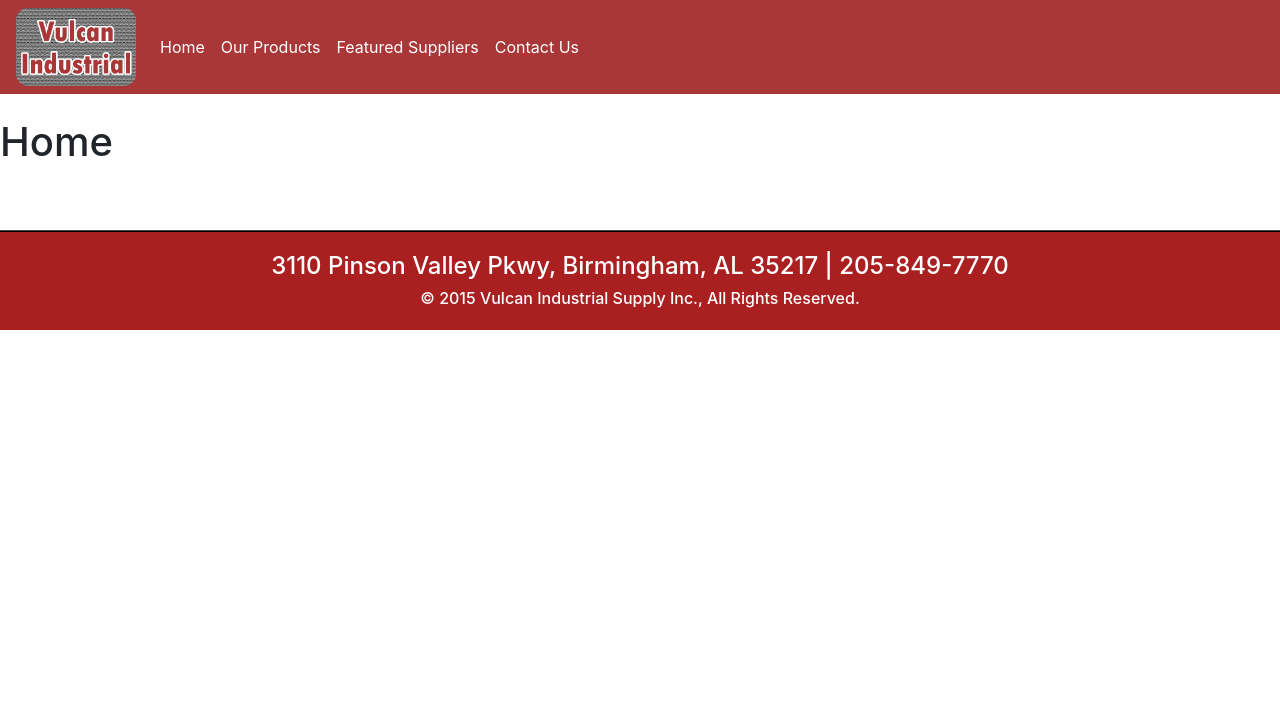
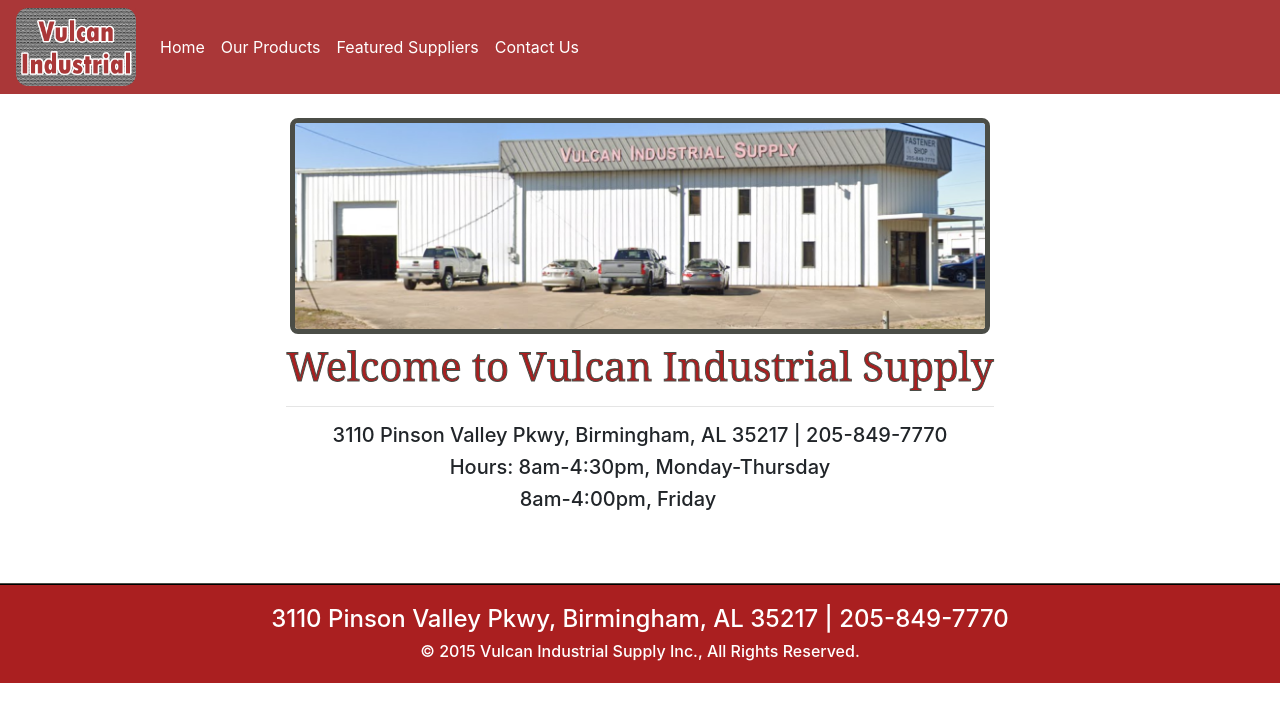
Before and after one commit to CamDavi5/VIS-Website-Revamp, a React (Create React App) app: page / in a window 1280 px wide. Shown: the top 722 px of the page. Built offline with nearby package versions, Linux system fonts and the light colour scheme.

Commit message:
home page wip

```diff
--- a/public/style.css
+++ b/public/style.css
@@ -14,3 +14,15 @@
 #Nav {
     background-color: #aa3738;
 }
+
+#outsideStore {
+    border: 5px solid #4b4d47;
+    border-radius: .5rem;
+}
+
+#welcomeMsg {
+    color: #aa1f20;
+    font-family: Georgia, 'Times New Roman', Times, serif;
+    -webkit-text-stroke-width: 1px;
+    -webkit-text-stroke-color: #4b4d47;
+}
--- a/src/components/Footer.jsx
+++ b/src/components/Footer.jsx
@@ -4,7 +4,7 @@
 const Footer = () => {
     return (
         <div id="footer">
-            <h4>3110 Pinson Valley Pkwy, Birmingham, AL 35217 | 205-849-7770 </h4>
+            <h4>3110 Pinson Valley Pkwy, Birmingham, AL 35217 | 205-849-7770</h4>
             <h6>© 2015 Vulcan Industrial Supply Inc., All Rights Reserved.</h6>
         </div>
     );
--- a/src/pages/Home.jsx
+++ b/src/pages/Home.jsx
@@ -3,7 +3,16 @@
 const Home = () => {
     return (
         <>
-            <h1>Home</h1>
+            <div className="d-flex flex-column align-items-center ">
+                <img id="outsideStore" src="./assets/GoogleEarthPic.png" width="700px" alt="" />
+                <div className="mt-2">
+                    <h1 id="welcomeMsg" className="text-center">Welcome to Vulcan Industrial Supply</h1>
+                    <hr></hr>
+                    <h5 className="text-center">3110 Pinson Valley Pkwy, Birmingham, AL 35217 | 205-849-7770</h5>
+                    <h5 className="text-center">Hours: 8am-4:30pm, Monday-Thursday</h5>
+                    <h5 className="text-center mr-5 ml-1">8am-4:00pm, Friday</h5>
+                </div>
+            </div>
         </>
 
     )
```
Also changed, not shown: public/assets/GoogleEarthPic.PNG (added).
